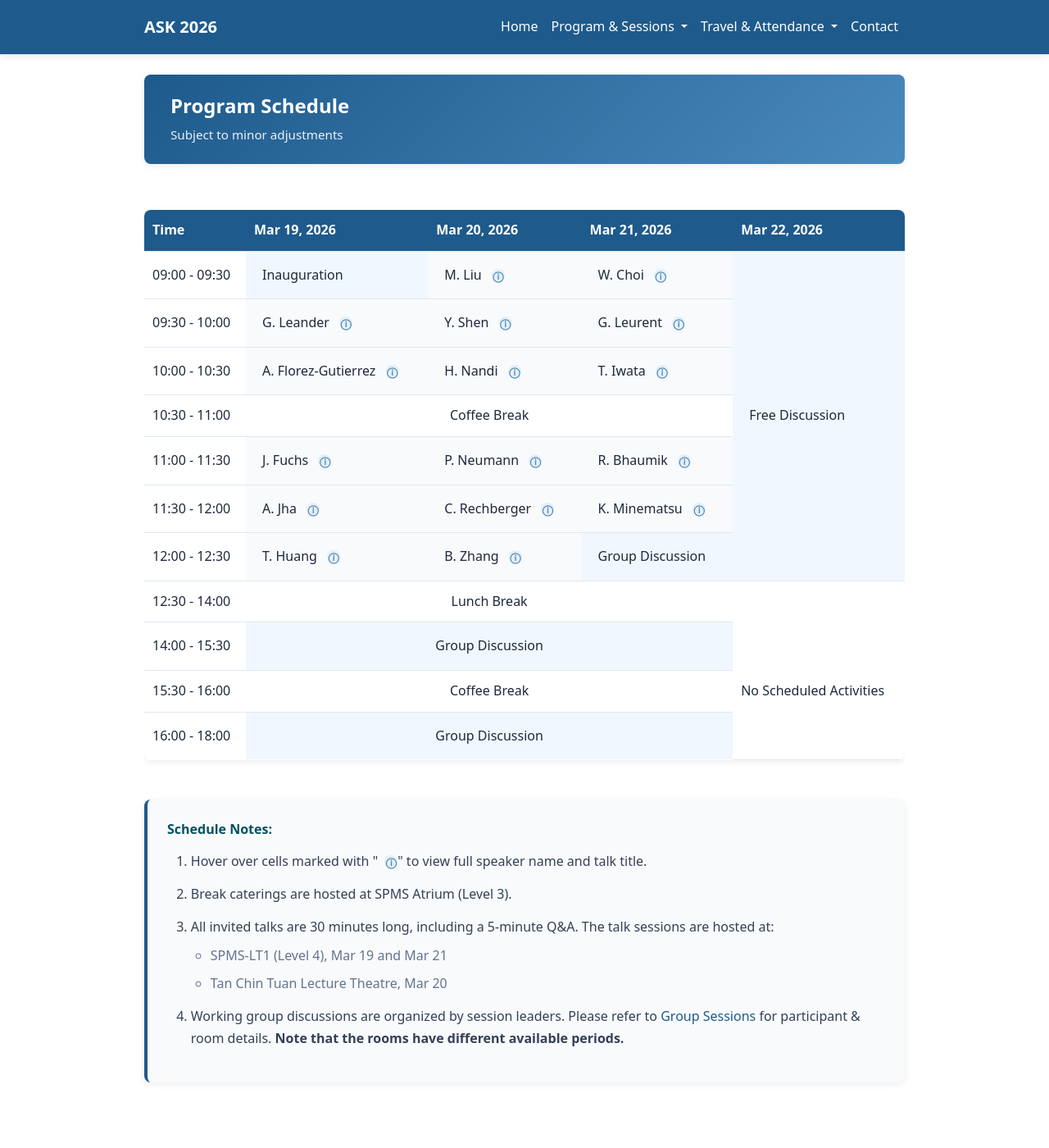
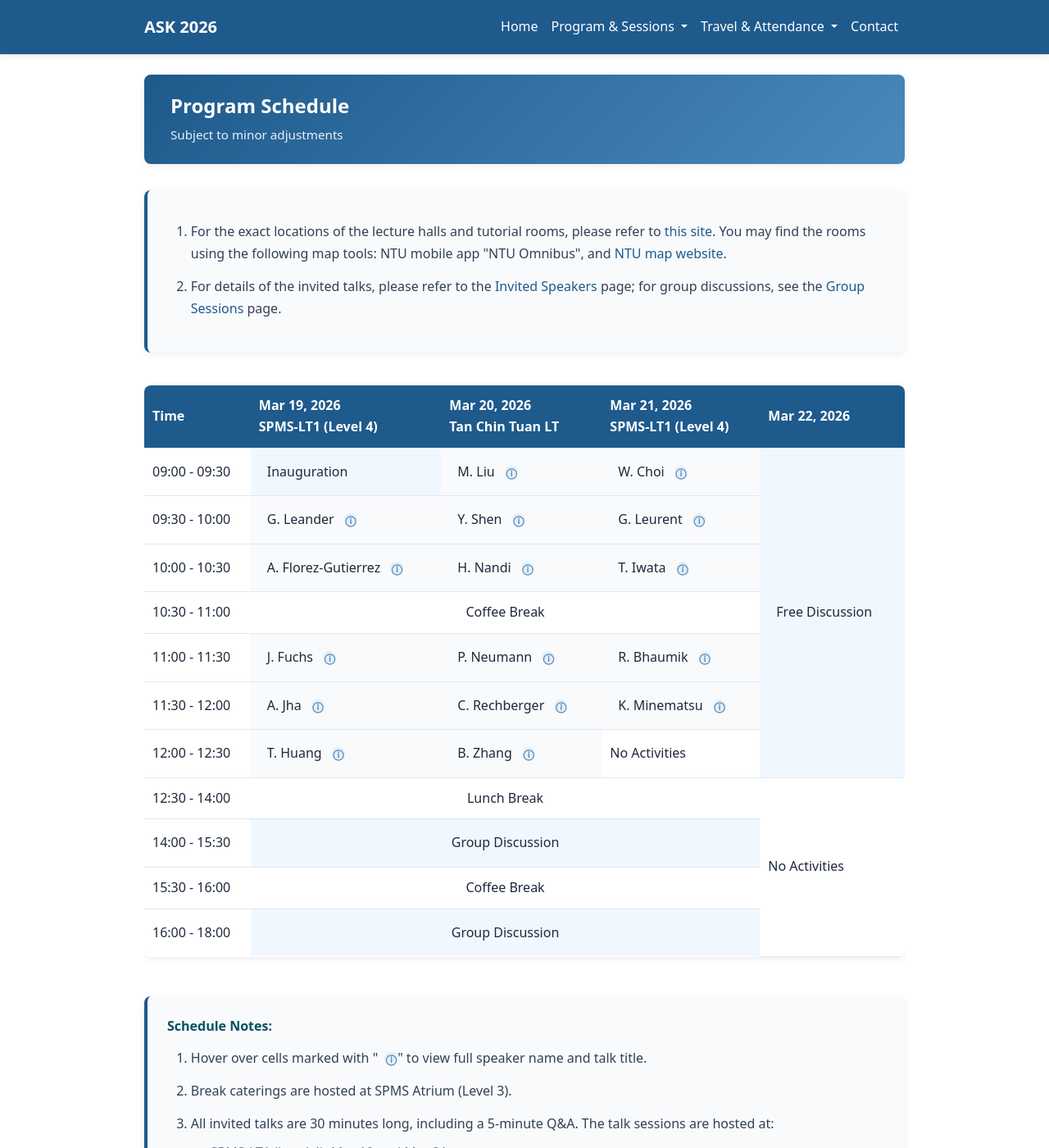
Before and after one commit to ask2026/ask2026.github.io, a Jekyll site: the page built from program.md, in a window 1280 px wide and 1400 px high. Shown: the whole window at 82% size. Built offline with Jekyll 4.4.1, drawn with Linux system fonts in a browser that asks for light colours.

Commit message:
improve program.md

```diff
--- a/program.md
+++ b/program.md
@@ -11,15 +11,28 @@ permalink: /program/
   <p>Subject to minor adjustments</p>
 </div>
 
+<div class="alert alert-info mt-4" role="alert">
+  <ol class="content-list schedule-notes-list" style="margin-top: 0.8rem;">
+    <li>
+      For the exact locations of the lecture halls and tutorial rooms, please refer to <a target="_blank" href="https://wis.ntu.edu.sg/pls/webexe88/FBSDOCU.FBSLOCATN">this site</a>.
+      You may find the rooms using the following map tools: NTU mobile app "NTU Omnibus", and <a target="_blank" href="https://maps.ntu.edu.sg">NTU map website</a>.
+    </li>
+    <li>
+      For details of the invited talks, please refer to the <a href="/invited">Invited Speakers</a> page;
+      for group discussions, see the <a href="/groups">Group Sessions</a> page.
+    </li>
+  </ol>
+</div>
+
 <!-- 日程核心表格 -->
 <div class="table-responsive">
   <table class="content-table program-schedule">
     <thead>
       <tr>
         <th>Time</th>
-        <th>Mar 19, 2026</th>
-        <th>Mar 20, 2026</th>
-        <th>Mar 21, 2026</th>
+        <th>Mar 19, 2026<br/>SPMS-LT1 (Level 4)</th>
+        <th>Mar 20, 2026<br/>Tan Chin Tuan LT</th>
+        <th>Mar 21, 2026<br/>SPMS-LT1 (Level 4)</th>
         <th>Mar 22, 2026</th>
       </tr>
     </thead>
@@ -113,18 +126,18 @@ permalink: /program/
           <span class="speaker-initials">B. Zhang</span>
           <span class="hover-hint">ⓘ</span>
         </td>
-        <td class="discussion-cell">Group Discussion</td>
+        <td>No Activities</td>
       </tr>
       <!-- 午餐休息分隔行 - 无单元格，仅加粗分隔线 -->
       <!-- <tr class="break-row lunch-break"></tr> -->
       <tr>
         <td>12:30 - 14:00</td>
         <td colspan=3 style="text-align:center">Lunch Break</td>
+        <td rowspan="4">No Activities</td>
       </tr>
       <tr>
         <td>14:00 - 15:30</td>
         <td colspan=3 style="text-align:center" class="discussion-cell">Group Discussion</td>
-        <td rowspan="3">No Scheduled Activities</td>
       </tr>
       <!-- 下午咖啡休息分隔行 - 无单元格，仅加粗分隔线 -->
       <!-- <tr class="break-row coffee-break"></tr> -->
@@ -145,13 +158,7 @@ permalink: /program/
   <strong>Schedule Notes:</strong>
   <ol class="content-list schedule-notes-list" style="margin-top: 0.8rem;">
     <li>Hover over cells marked with "<span class="hover-hint">ⓘ</span>" to view full speaker name and talk title.</li>
-    <li>Break caterings are hosted at SPMS Atrium (Level 3).
-      <!-- <ul class="content-list" style="margin: 0.5rem 0 0 1.5rem; padding-left: 0;">
-        <li>10:30-11:00: Coffee Break (all days, Mar 19-21)</li>
-        <li>12:30-14:00: Lunch Break (all days, Mar 19-21)</li>
-        <li>15:30-16:00: Coffee Break (all days, Mar 19-21)</li>
-      </ul> -->
-    </li>
+    <li>Break caterings are hosted at SPMS Atrium (Level 3).</li>
     <li>All invited talks are 30 minutes long, including a 5-minute Q&A. The talk sessions are hosted at:
       <ul class="content-list" style="margin: 0.5rem 0 0 1.5rem; padding-left: 0;">
         <li>SPMS-LT1 (Level 4), Mar 19 and Mar 21</li>
```
Also changed, not shown: groups.md (+1 -1 lines), index.md (+1 -1 lines).
